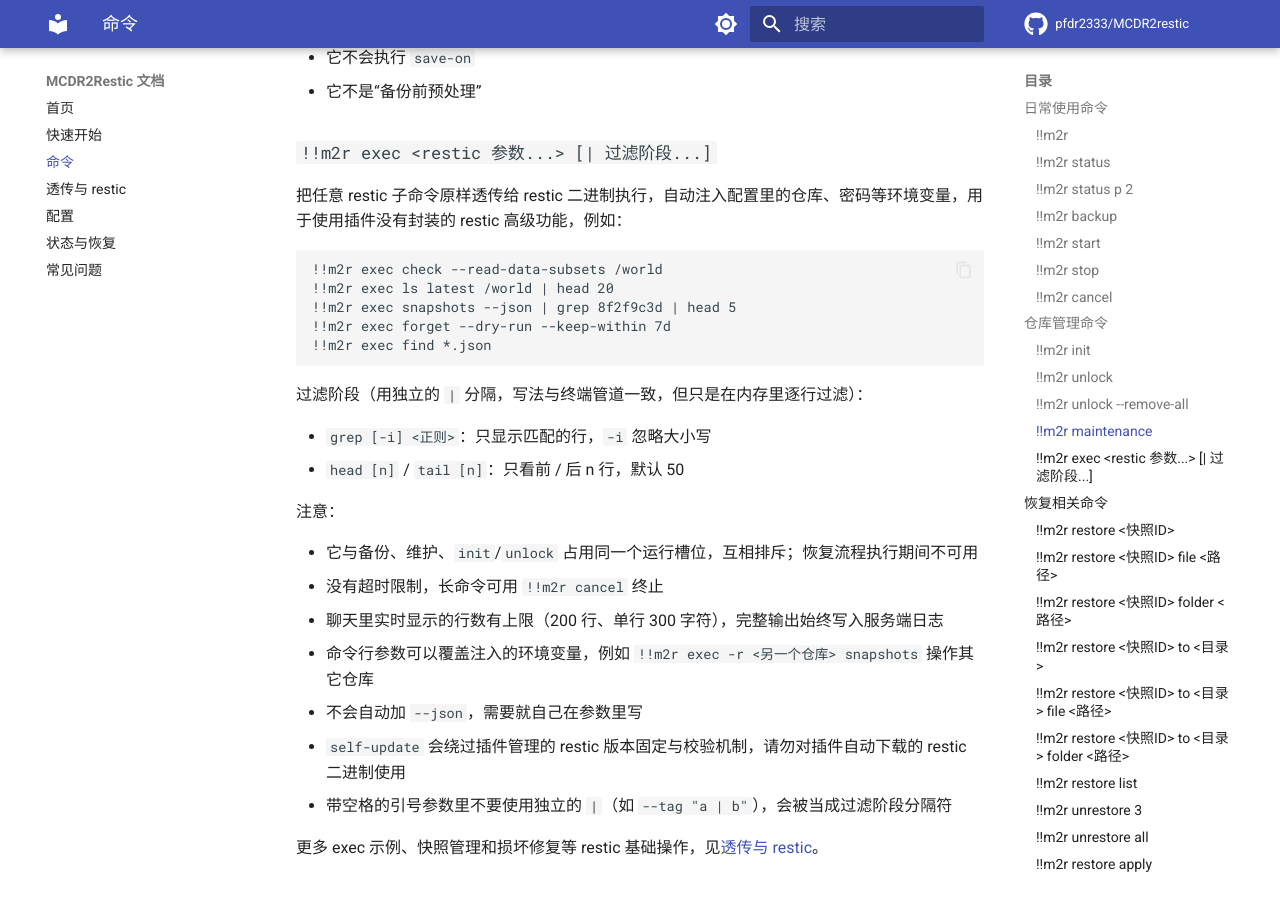
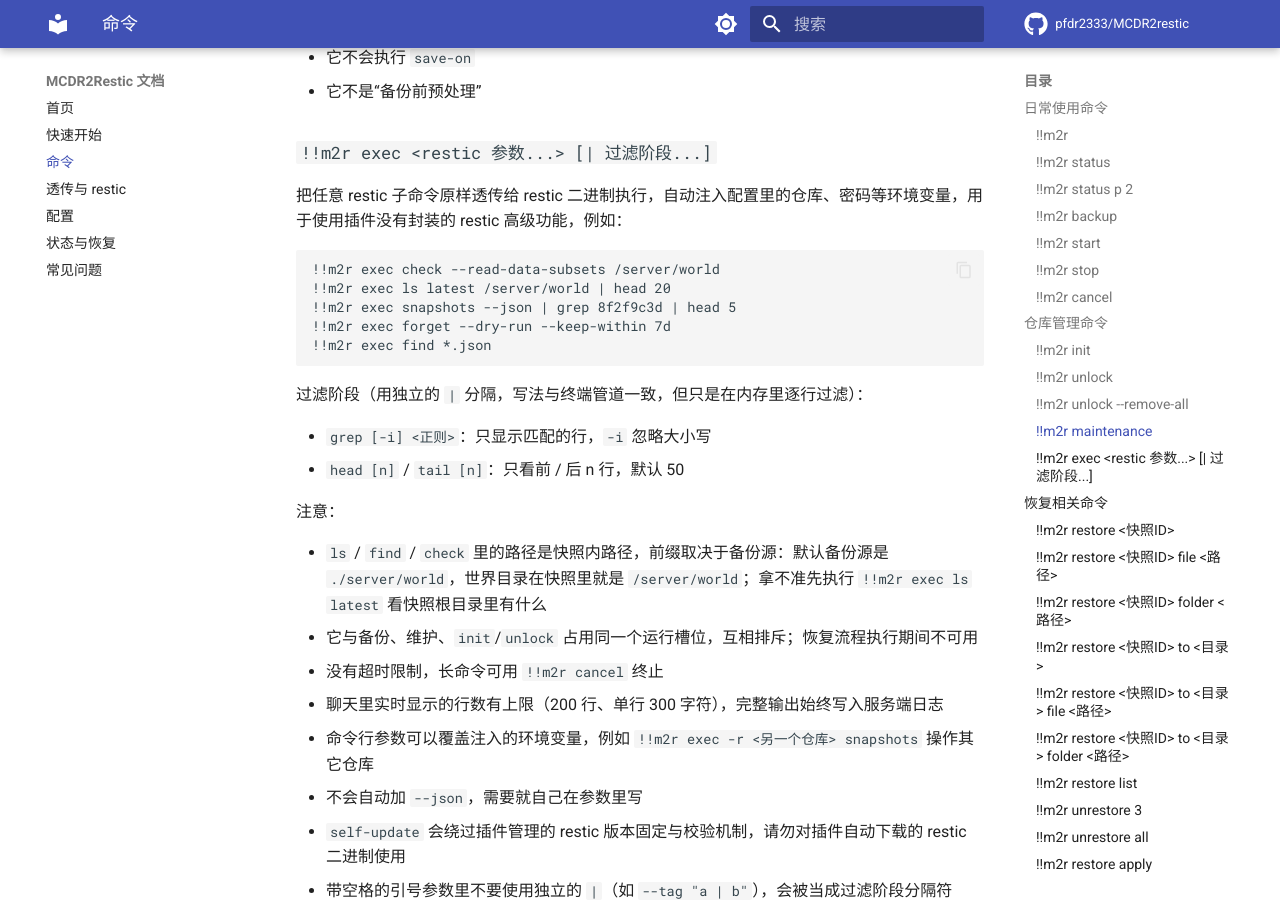
Before and after one commit to pfdr2333/MCDR2restic, an MkDocs documentation site: the page built from docs/commands.md, in a window 1280 px wide and 900 px high, scrolled down 4150 px. Built offline with MkDocs 1.6.1 and Material for MkDocs 9.7.7, drawn with Linux system fonts in a browser that asks for light colours; comment, search, counter and statistics services are not loaded; some of the changed text lies outside the part shown.

Commit message:
docs: 修正 exec 示例快照内路径并说明 WatchDog WARN

````diff
--- a/docs/commands.md
+++ b/docs/commands.md
@@ -172,8 +172,8 @@ restic:
 把任意 restic 子命令原样透传给 restic 二进制执行，自动注入配置里的仓库、密码等环境变量，用于使用插件没有封装的 restic 高级功能，例如：
 
 ```text
-!!m2r exec check --read-data-subsets /world
-!!m2r exec ls latest /world | head 20
+!!m2r exec check --read-data-subsets /server/world
+!!m2r exec ls latest /server/world | head 20
 !!m2r exec snapshots --json | grep 8f2f9c3d | head 5
 !!m2r exec forget --dry-run --keep-within 7d
 !!m2r exec find *.json
@@ -186,6 +186,7 @@ restic:
 
 注意：
 
+- `ls` / `find` / `check` 里的路径是快照内路径，前缀取决于备份源：默认备份源是 `./server/world`，世界目录在快照里就是 `/server/world`；拿不准先执行 `!!m2r exec ls latest` 看快照根目录里有什么
 - 它与备份、维护、`init`/`unlock` 占用同一个运行槽位，互相排斥；恢复流程执行期间不可用
 - 没有超时限制，长命令可用 `!!m2r cancel` 终止
 - 聊天里实时显示的行数有上限（200 行、单行 300 字符），完整输出始终写入服务端日志
@@ -344,7 +345,7 @@ restic:
 ### 用透传命令查看最新快照里的文件列表
 
 ```text
-!!m2r exec ls latest /world | head 20
+!!m2r exec ls latest /server/world | head 20
 ```
 
 ### 先加入两个恢复任务，再执行
````
Also changed, not shown: docs/faq.md (+6 -0 lines).
